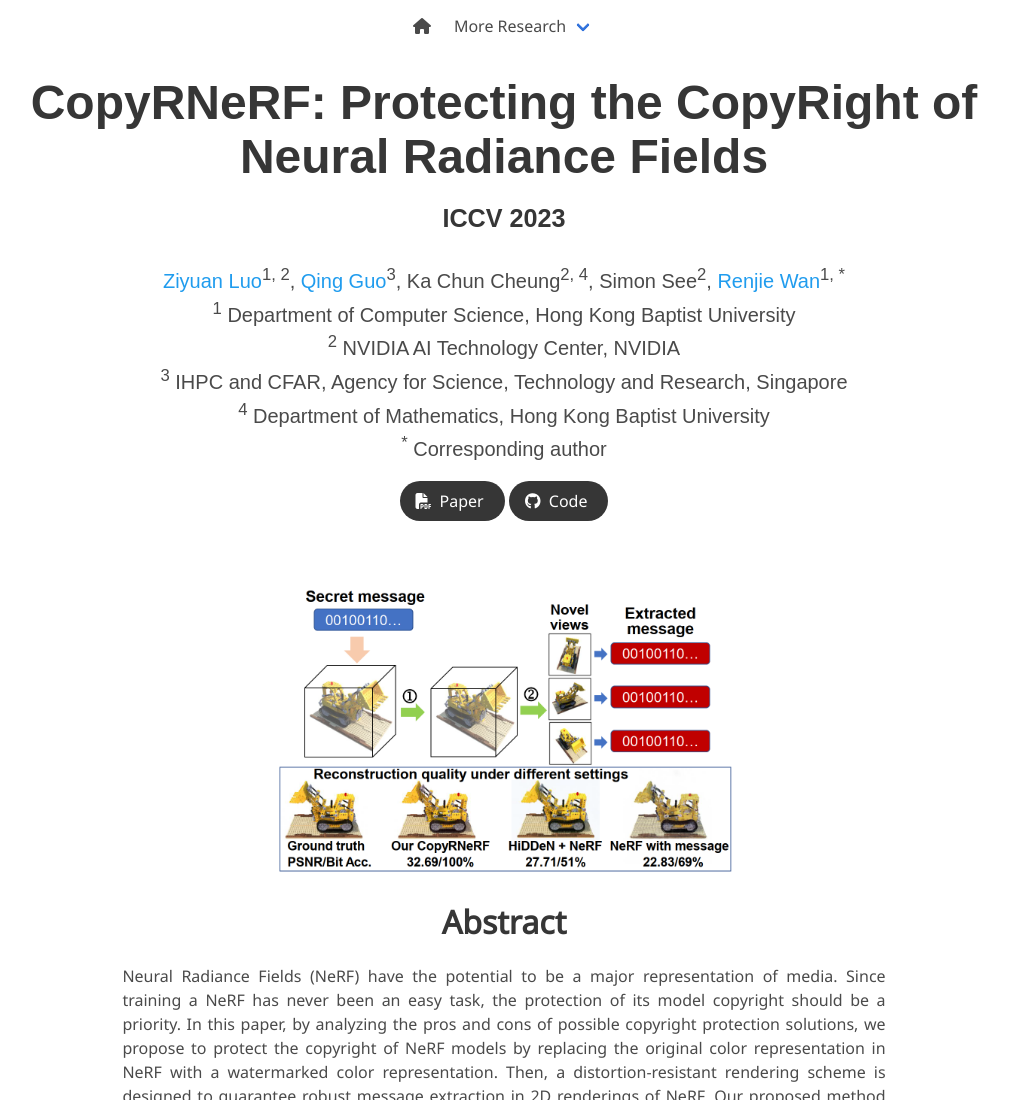
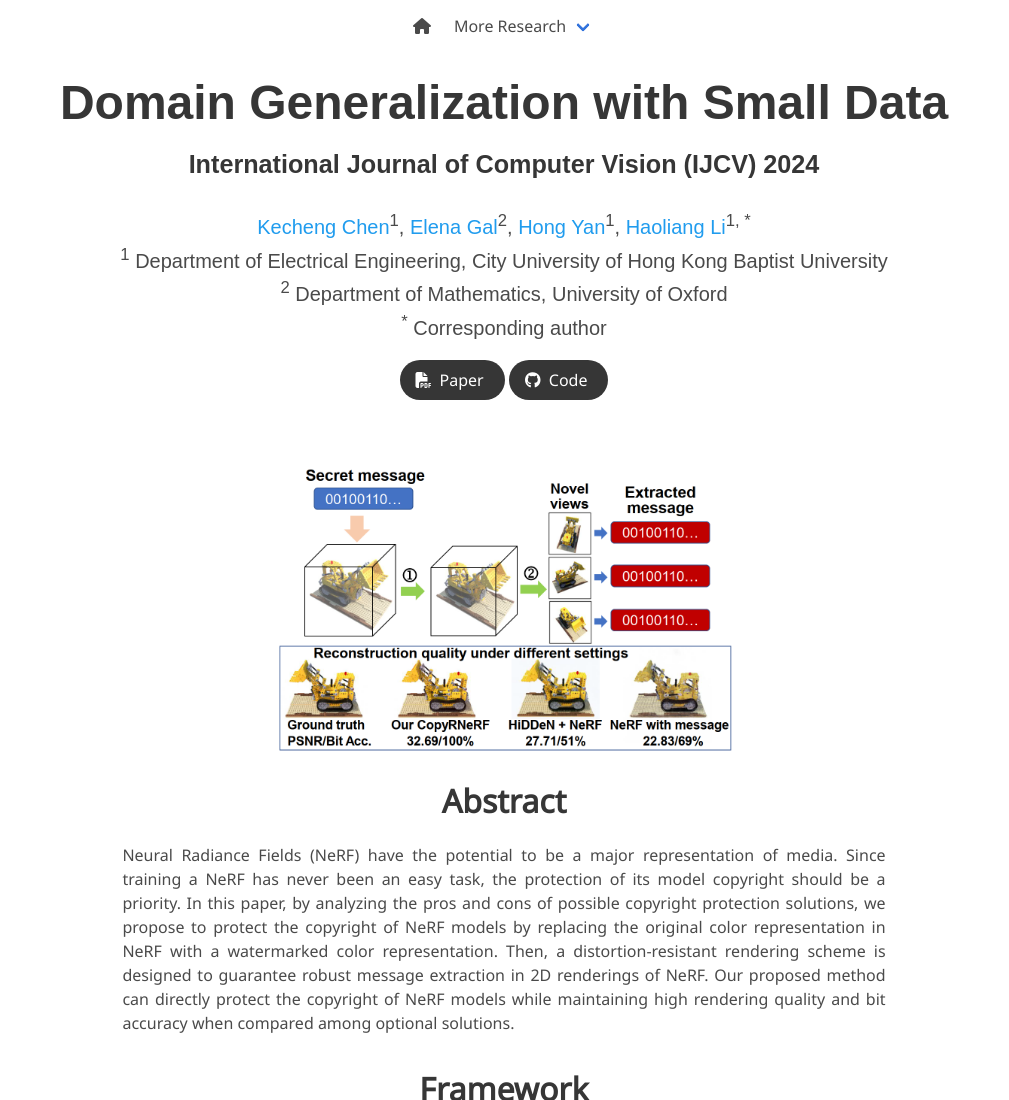
Before and after one commit to tonyckc/SDDG, a plain HTML site: page index.html in a window 1280 px wide. Shown: the top 1100 px of the page, without its empty margins (136-1145 px from the left). Drawn offline with nearby package versions, Linux system fonts and the light colour scheme; some icons are missing; a web font is replaced by a local one.

Commit message:
Update index.html

```diff
--- a/index.html
+++ b/index.html
@@ -3,10 +3,10 @@
 <head>
   <meta charset="utf-8">
   <meta name="description"
-        content="CopyRNeRF: Protecting the CopyRight of Neural Radiance Fields">
-  <meta name="keywords" content="CopyRNeRF, NeRF, watermarking">
+        content="Domain Generalization with Small Data">
+  <meta name="keywords" content="Small Data, Domain Generalization, Bayesian Networks">
   <meta name="viewport" content="width=device-width, initial-scale=1">
-  <title>CopyRNeRF: Protecting the CopyRight of Neural Radiance Fields</title>
+  <title>Domain Generalization with Small Data</title>
 
 
   <link href="https://fonts.googleapis.com/css?family=Google+Sans|Noto+Sans|Castoro"
@@ -51,8 +51,8 @@
           More Research
         </a>
         <div class="navbar-dropdown">
-          <a class="navbar-item" href="https://luo-ziyuan.github.io/copyrnerf/">
-            CopyRNeRF: Protecting the CopyRight of Neural Radiance Fields
+          <a class="navbar-item" href="https://github.com/tonyckc/SDDG/">
+            Domain Generalization with Small Data
           </a>
         </div>
       </div>
@@ -67,30 +67,26 @@
     <div class="container is-max-desktop">
       <div class="columns is-centered">
         <div class="column has-text-centered">
-          <h1 class="title is-1 publication-title">CopyRNeRF: Protecting the CopyRight of Neural Radiance Fields<br>
+          <h1 class="title is-1 publication-title">Domain Generalization with Small Data<br>
             <small>
-              <span style="font-size: 60%;">ICCV 2023</span>
+              <span style="font-size: 60%;">International Journal of Computer Vision (IJCV) 2024</span>
             </small>
           </h1>
           <div class="is-size-5 publication-authors">
             <span class="author-block">
-              <a href="https://luo-ziyuan.github.io/">Ziyuan Luo</a><sup>1, 2</sup>,</span>
+              <a href="https://tonyckc.github.io/">Kecheng Chen</a><sup>1</sup>,</span>
             <span class="author-block">
-              <a href="https://tsingqguo.github.io/">Qing Guo</a><sup>3</sup>,</span>
+              <a href="https://eng.ox.ac.uk/people/elena-gal/">Elena Gal</a><sup>2</sup>,</span>
             <span class="author-block">
-              Ka Chun Cheung</a><sup>2, 4</sup>,</span>
+              <a href="https://www.ee.cityu.edu.hk/~hpyan/">Hong Yan</a><sup>1</sup>,</span>
             <span class="author-block">
-              Simon See</a><sup>2</sup>,</span>
-            <span class="author-block">
-              <a href="https://www.comp.hkbu.edu.hk/~renjiewan/">Renjie Wan</a><sup>1, *</sup>
+              <a href="https://hlli1991.github.io/">Haoliang Li</a><sup>1, *</sup>
             </span>
           </div>
 
           <div class="is-size-5 publication-authors">
-            <span class="author-block"><sup>1</sup> Department of Computer Science, Hong Kong Baptist University</span><br>
-            <span class="author-block"><sup>2</sup> NVIDIA AI Technology Center, NVIDIA</span><br>
-            <span class="author-block"><sup>3</sup> IHPC and CFAR, Agency for Science, Technology and Research, Singapore</span><br>
-            <span class="author-block"><sup>4</sup> Department of Mathematics, Hong Kong Baptist University</span><br>
+            <span class="author-block"><sup>1</sup> Department of Electrical Engineering, City University of  Hong Kong Baptist University</span><br>
+            <span class="author-block"><sup>2</sup> Department of Mathematics,  University of Oxford</span><br>
             <span class="author-block"><sup>*</sup> Corresponding author</span>
           </div>
 
@@ -98,7 +94,7 @@
             <div class="publication-links">
               <!-- PDF Link. -->
               <span class="link-block">
-                <a href="http://arxiv.org/abs/2307.11526"
+                <a href="https://arxiv.org/pdf/2402.06150.pdf"
                    class="external-link button is-normal is-rounded is-dark">
                   <span class="icon">
                       <i class="fas fa-file-pdf"></i>
```
